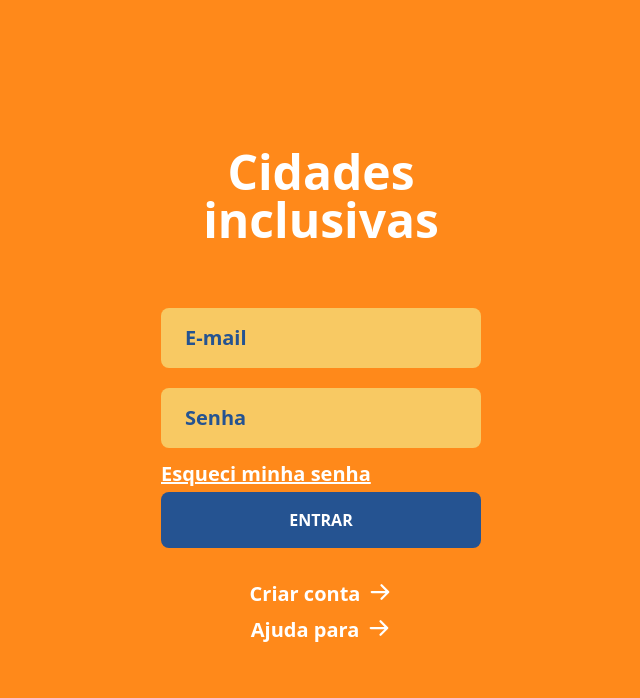
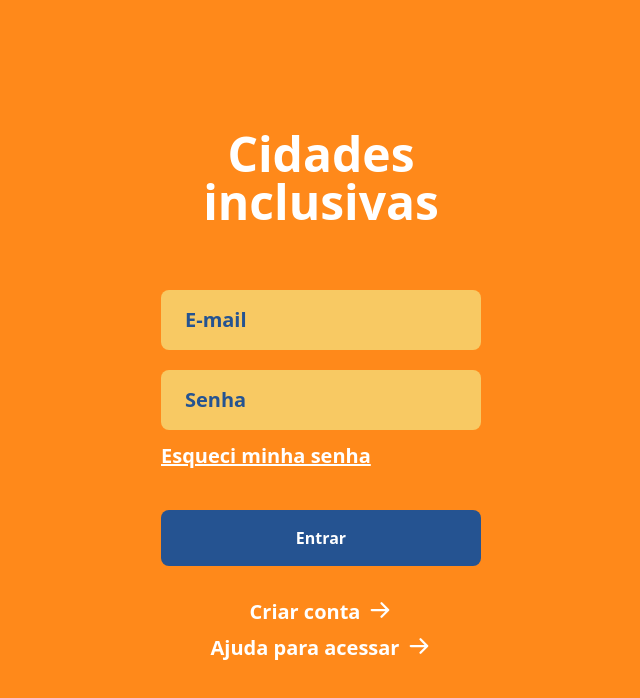
Before and after one commit to MarcosVOS/inclusive_city_hub_frontend, a Next.js app: page / in a window 1280 px wide. Shown: the top 698 px of the page, without its empty margins (319-959 px from the left). Built offline with nearby package versions, Linux system fonts and the light colour scheme.

Commit message:
refactor: transforms the inputs and the button into components

```diff
--- a/src/app/page.tsx
+++ b/src/app/page.tsx
@@ -1,5 +1,7 @@
 "use client";
 
+import Button from "@/components/ui/Button";
+import Input from "@/components/ui/input";
 import { ArrowRightIcon } from "@phosphor-icons/react";
 import React from "react";
 
@@ -14,17 +16,8 @@ export default function LoginPage() {
         </h1>
 
         <form className="flex flex-col gap-5">
-          <input
-            type="email"
-            placeholder="E-mail"
-            className="w-full px-6 py-4 font-bold rounded-lg focus:outline-none  bg-[#F8C963] placeholder:text-[#255391] text-xl"
-          />
-
-          <input
-            type="password"
-            placeholder="Senha"
-            className="w-full px-6 py-4 font-bold rounded-lg focus:outline-none  bg-[#F8C963] placeholder:text-[#255391] text-xl"
-          />
+          <Input type="email" placeholder="E-mail" />
+          <Input type="password" placeholder="Senha" />
         </form>
 
         <div className="mt-3">
@@ -36,9 +29,7 @@ export default function LoginPage() {
           </a>
         </div>
 
-        <button className="w-full bg-[#255391] text-white text-base font-bold py-4 mt-1 rounded-lg  transition-colors">
-          ENTRAR
-        </button>
+        <Button className="mt-10">Entrar</Button>
 
         <div className="mt-8 text-center text-white font-semibold">
           <a
@@ -53,7 +44,7 @@ export default function LoginPage() {
             href="#"
             className="block mb-2 font-bold text-xl flex gap-2 justify-center align-middle"
           >
-            Ajuda para
+            Ajuda para acessar
             <ArrowRightIcon size={24} weight="bold" />
           </a>
         </div>
--- a/src/components/ui/Button.tsx
+++ b/src/components/ui/Button.tsx
@@ -1,14 +1,22 @@
-import React from "react";
+import React, { ButtonHTMLAttributes, ReactNode } from "react";
 
-interface ButtonProps extends React.ButtonHTMLAttributes<HTMLButtonElement> {
+interface ButtonProps extends ButtonHTMLAttributes<HTMLButtonElement> {
+  children: ReactNode;
   className?: string;
 }
 
-export function Button({ className, ...props }: ButtonProps) {
+const Button = ({ children, className, ...props }: ButtonProps) => {
   return (
     <button
+      className={`w-full bg-[#255391] text-white text-base font-bold py-4 mt-1 rounded-lg transition-colors hover:bg-opacity-90 ${
+        className || ""
+      }`}
       {...props}
-      className={"rounded-md font-semibold px-4 py-2 focus:outline-none"}
-    />
+    >
+      {children}
+    </button>
   );
-}
+};
+Button.displayName = "Button";
+
+export default Button;
--- a/src/components/ui/Input.tsx
+++ b/src/components/ui/Input.tsx
@@ -1,14 +1,22 @@
 import React from "react";
 
-interface InputProps extends React.InputHTMLAttributes<HTMLInputElement> {
+type InputProps = React.InputHTMLAttributes<HTMLInputElement> & {
   className?: string;
-}
+};
 
-export function Input({ className, ...props }: InputProps) {
+const Input = React.forwardRef<HTMLInputElement, InputProps>(
+  ({ className, ...props }, ref) => {
     return (
       <input
+        ref={ref}
+        className={`w-full px-6 py-4 font-bold rounded-lg focus:outline-none bg-[#F8C963] placeholder:text-[#255391] text-xl ${
+          className || ""
+        }`}
         {...props}
-      className={"w-full px-4 py-3 rounded-md focus:outline-none"}
       />
     );
   }
+);
+Input.displayName = "Input";
+
+export default Input;
```
Lines whose indentation alone changed are shown as unchanged.
